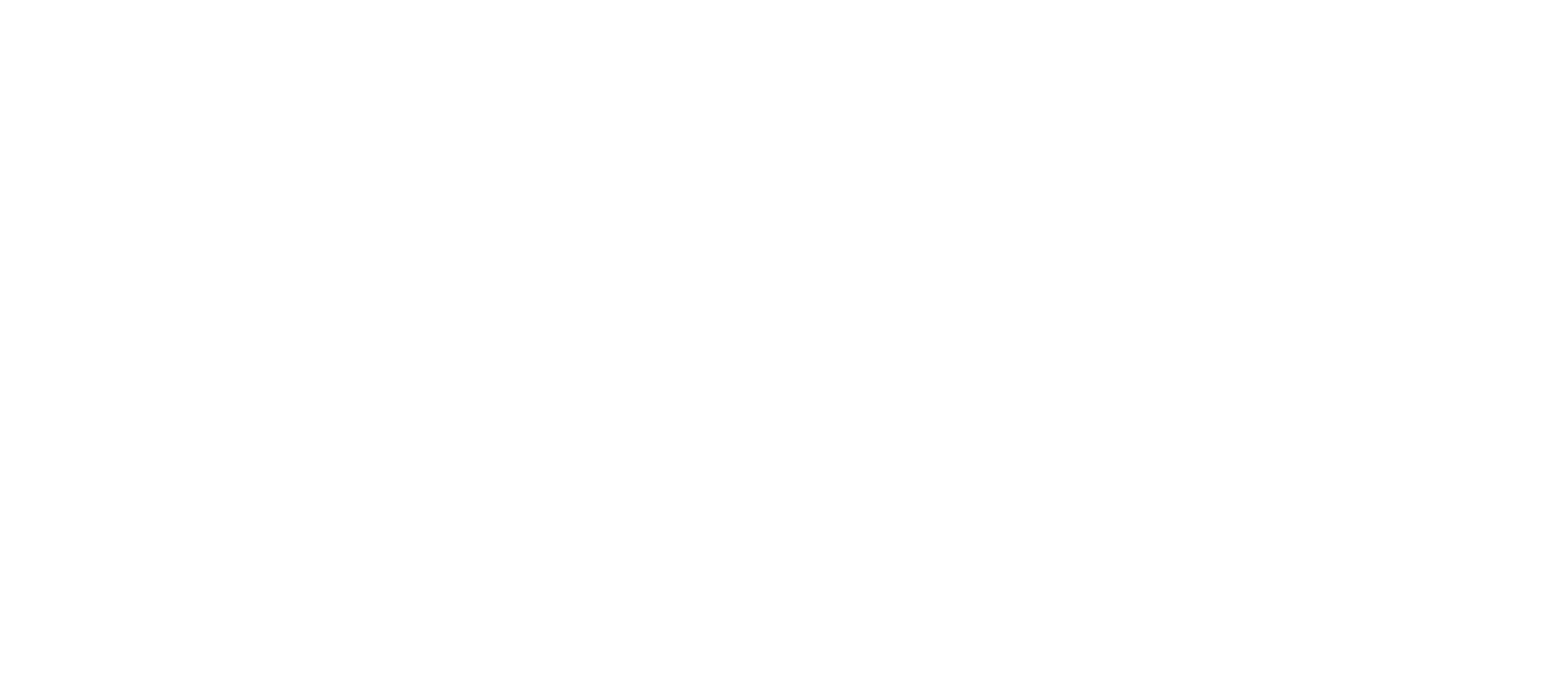
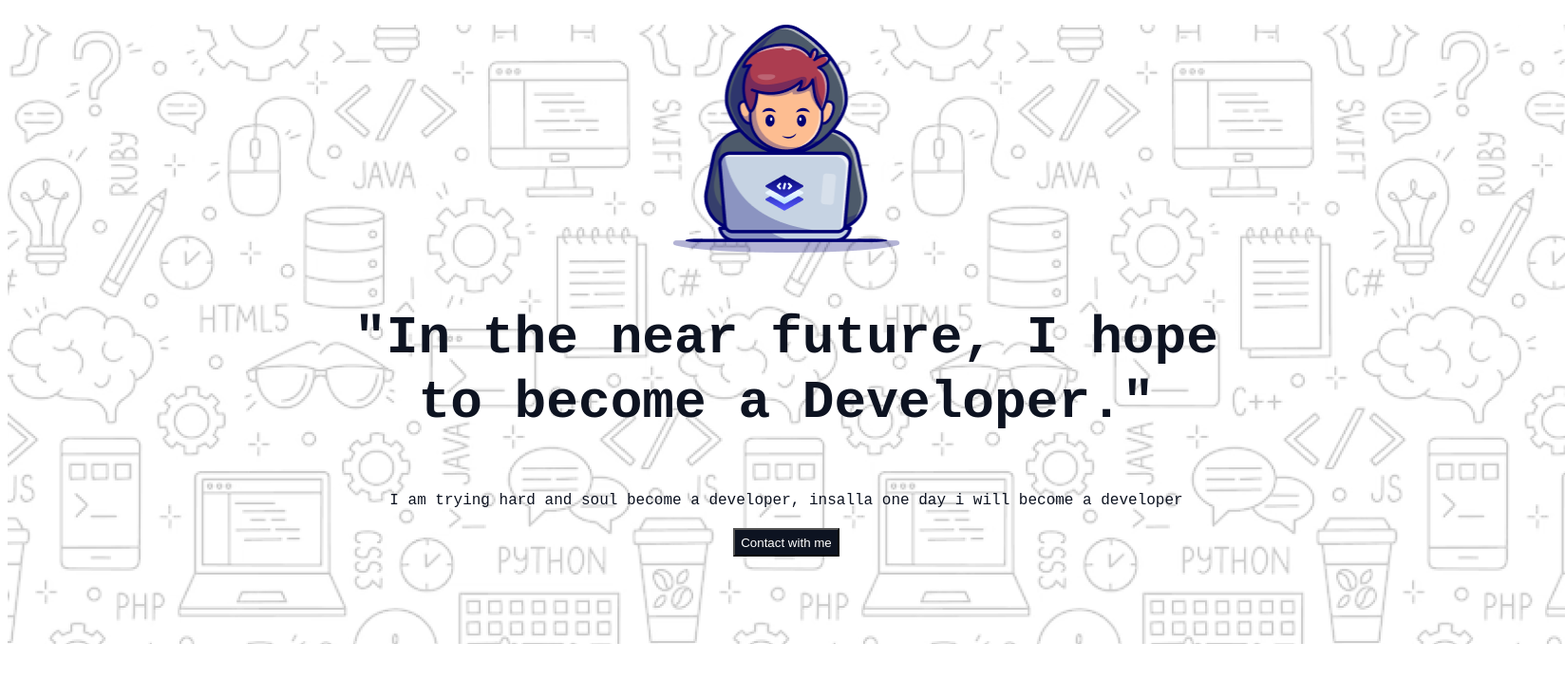
Before and after one commit to ranastudent/batch10A1-challenge, a plain HTML site: page index.html in a window 1280 px wide. Shown: the whole page at 95% size, 1648 px wide, since content can reach past the window. Drawn offline with Linux system fonts and the light colour scheme; a web font is replaced by a local one.

Commit message:
banner section complete

```diff
--- a/index.html
+++ b/index.html
@@ -1,13 +1,41 @@
 <!DOCTYPE html>
 <html lang="en">
+
 <head>
       <meta charset="UTF-8">
       <meta name="viewport" content="width=device-width, initial-scale=1.0">
       <title>Assignment 10</title>
+      <link rel="preconnect" href="https://fonts.googleapis.com">
+      <link rel="preconnect" href="https://fonts.gstatic.com" crossorigin>
+      <link href="https://fonts.googleapis.com/css2?family=Azeret+Mono:ital,wght@0,100..900;1,100..900&display=swap"
+            rel="stylesheet">
+      <link rel="stylesheet" href="styles/style.css">
 </head>
-<body>
-      <head></head>
+
+<body class="azeret-mono-normal">
+      <header>
+            <section class="first-section">
+                  <div class="banner">
+                        <div class="img">
+                              <img src="./assets/Group.png" alt="">
+                        </div>
+                        <div class="banner-title">
+                              <h3>"In the near future, I hope to become a Developer."</h3>
+                        </div>
+                        <div class="banner-description">
+                              <p>
+                                    I am trying hard and soul become a developer, insalla one day i will become a
+                                    developer
+                              </p>
+                        </div>
+                        <div class="btn-contact">
+                              <button>Contact with me</button>
+                        </div>
+                  </div>
+            </section>
+      </header>
       <main></main>
       <footer></footer>
 </body>
+
 </html>
--- a/styles/style.css
+++ b/styles/style.css
@@ -0,0 +1,46 @@
+.azeret-mono-normal {
+      font-family: "Azeret Mono", monospace;
+      font-optical-sizing: auto;
+      font-style: normal;
+}
+
+/* first section style start here */
+.first-section {
+      width: 1640px;
+      height: 652px;
+      background-image: url('../assets/Hero-bg.png');
+}
+
+.banner {
+      width: 998px;
+      height: 582px;
+      margin: 26px auto 44px auto;
+      text-align: center;
+}
+
+.banner img {
+      width: 240.28px;
+      height: 240px;
+      display: block;
+      margin: 0 auto;
+}
+
+.banner-title {
+      color: rgb(13, 19, 33);
+      font-size: 48px;
+      font-weight: 800;
+      line-height: 68px;
+}
+
+.banner-description {
+      color: rgb(13, 19, 33);
+      font-size: 16px;
+      font-weight: 400;
+      line-height: 26px;
+}
+
+ .btn-contact button{
+      background: rgb(13, 19, 33);
+      color: white;
+      height: 30px;
+ }
```
